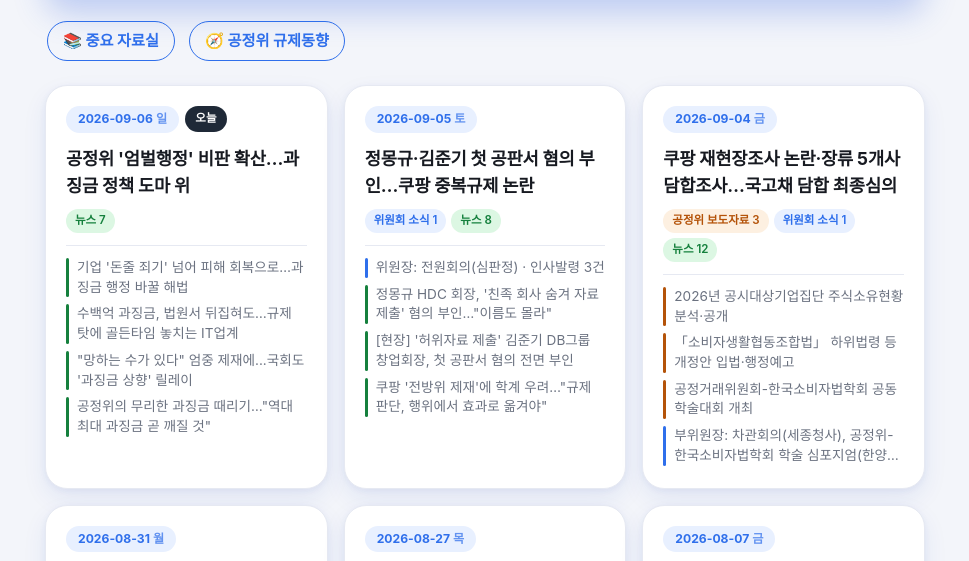
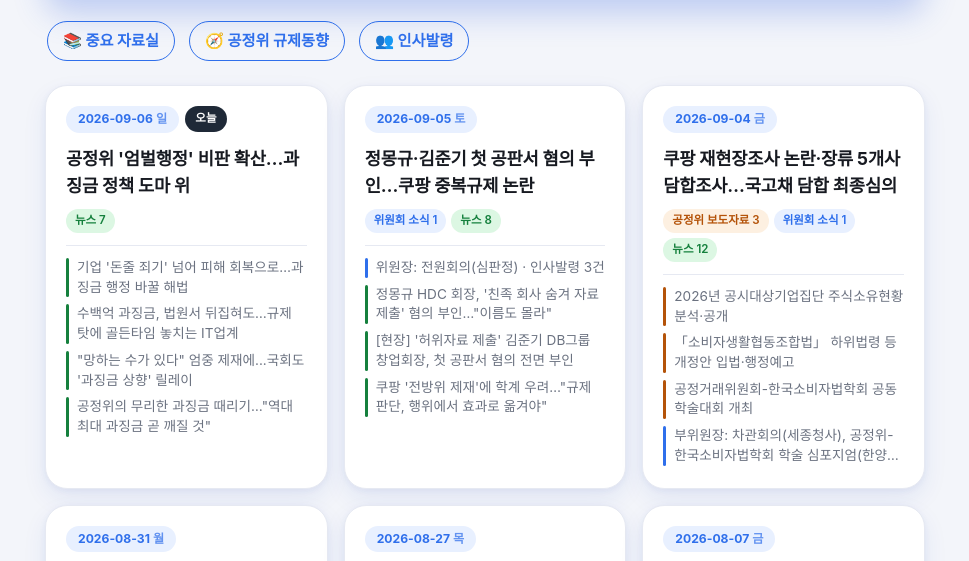
Before and after one commit to sunlee82/ftc-daily-briefing, a website: page docs/index.html in a window 1280 px wide. Shown: the part 182-743 px from the top of the page, without its empty margins (155-1124 px from the left). Drawn offline with Linux system fonts and the light colour scheme.

Commit message:
Add personnel link to navigation menu

```diff
--- a/docs/index.html
+++ b/docs/index.html
@@ -15,6 +15,7 @@
     <nav class="site-nav">
       <a class="nav-btn" href="library.html">📚 중요 자료실</a>
       <a class="nav-btn" href="dashboard.html">🧭 공정위 규제동향</a>
+      <a class="nav-btn" href="personnel.html">👥 인사발령</a>
     </nav>
     <main id="cards" class="cards" aria-live="polite">
       <p class="empty">불러오는 중…</p>
```
